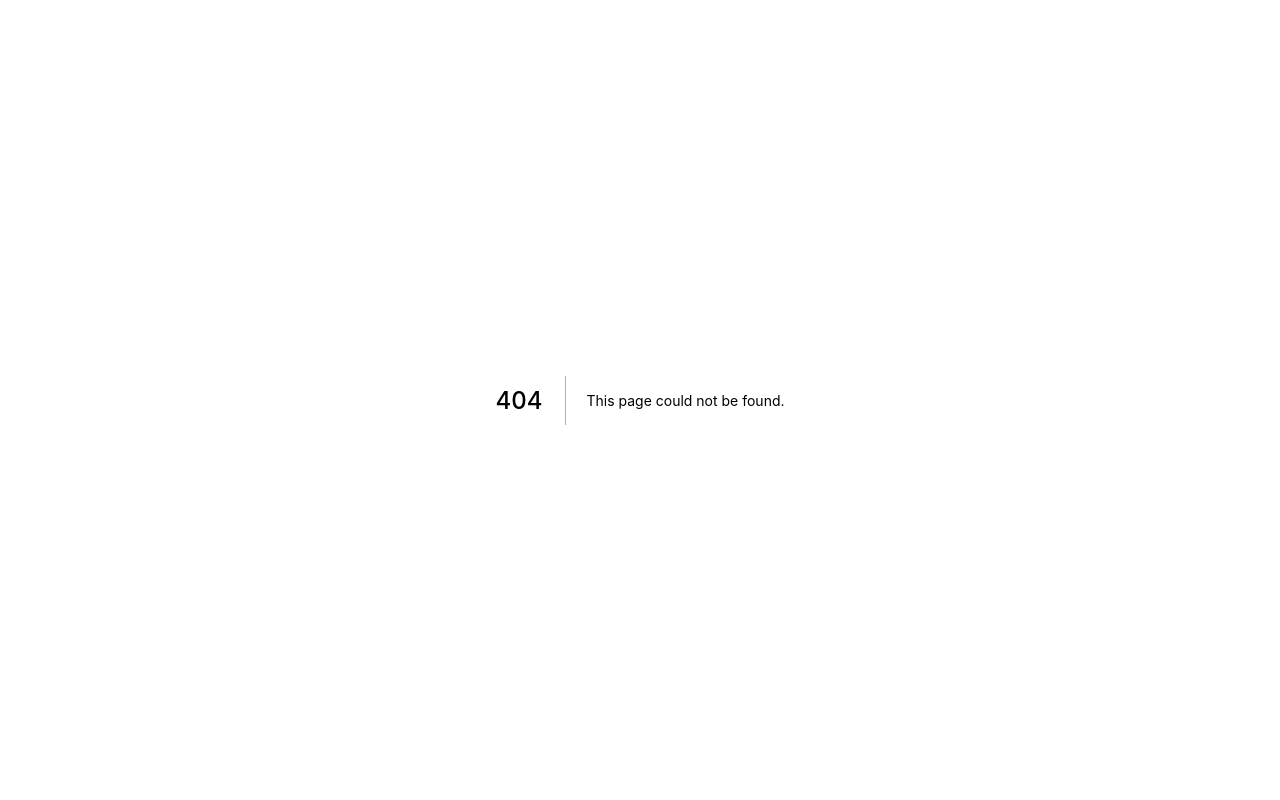
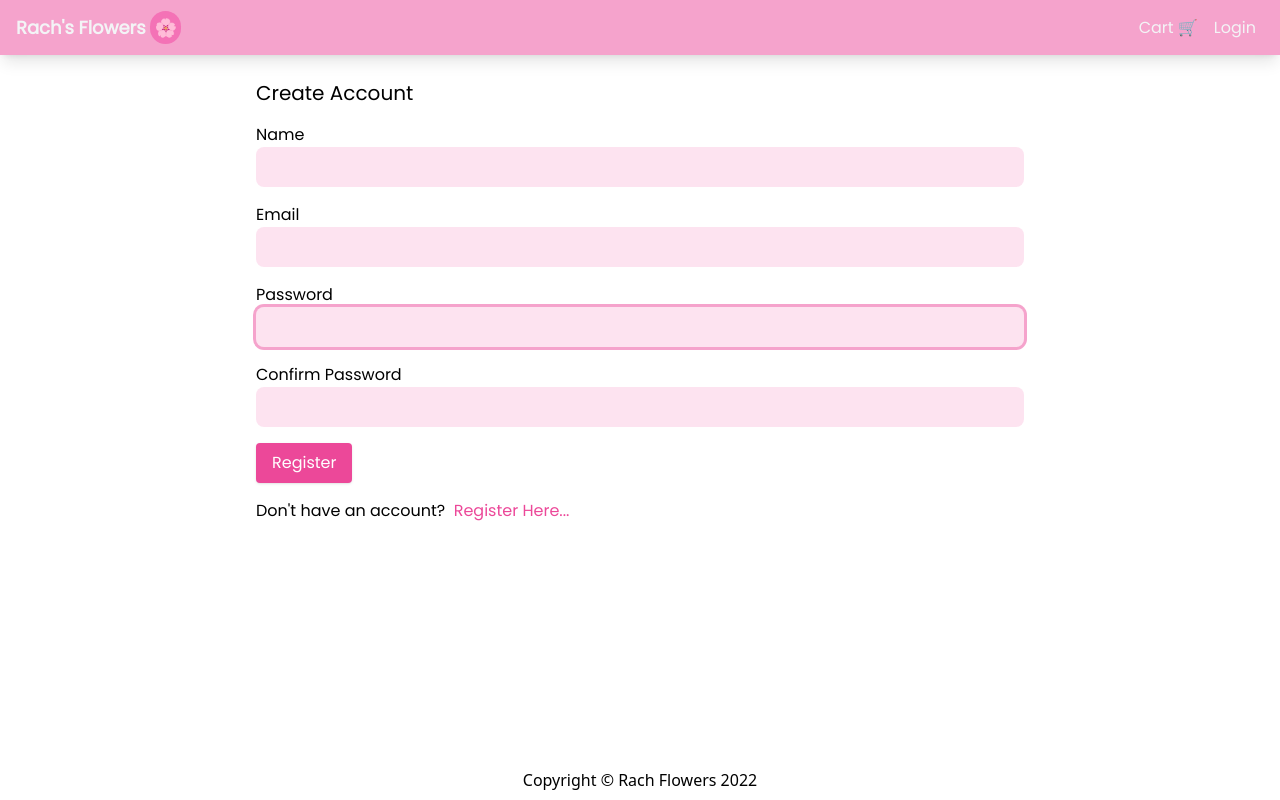
Before and after one commit to joshnev/rach-flowers-website, a Next.js app: page /register in a window 1280 px wide. Before the commit this address had no page. Built offline with nearby package versions, Linux system fonts and the light colour scheme; no server answers.

Commit message:
register screen no api yet

```diff
--- a/components/Layout.js
+++ b/components/Layout.js
@@ -77,7 +77,7 @@
         </header>
         <main className="container m-auto mt-6 px-3">{children}</main>
         <footer className="flex h-[40px] justify-center items-center shadown-inner">
-          Copyright © JN 2022
+          Copyright © Rach Flowers 2022
         </footer>
       </div>
     </>
--- a/package.json
+++ b/package.json
@@ -15,12 +15,13 @@
     "js-cookie": "^3.0.1",
     "js-cookies": "^1.0.4",
     "mongoose": "^6.7.0",
-    "next": "12.3.1",
+    "next": "^12.3.2",
     "next-auth": "^4.15.0",
     "react": "18.2.0",
     "react-dom": "18.2.0",
     "react-hook-form": "^7.38.0",
-    "react-toastify": "^9.0.8"
+    "react-toastify": "^9.0.8",
+    "stripe": "^10.16.0"
   },
   "devDependencies": {
     "@types/react": "^18.0.21",
--- a/pages/cart.js
+++ b/pages/cart.js
@@ -27,6 +27,7 @@
     dispatch({ type: 'CART_ADD_ITEM', payload: { ...item, quantity } });
     toast.success('Items updated!');
   };
+
   return (
     <Layout title="Shopping Cart">
       <h1 className="mb-4 text-xl font-primary font-bold">Shopping Cart</h1>
--- a/pages/login.js
+++ b/pages/login.js
@@ -95,10 +95,10 @@
         </div>
         <div className="mb-4">
           <span className="mr-3 font-semibold">Need an account?</span>
-          <Link href="register">
-            <a className="text-blue-700 hover:text-blue-800">
+          <Link href={`/register?redirect=${redirect || '/'}`}>
+            <span className="text-pink-500 cursor-pointer hover:text-pink-600">
               Register here...
-            </a>
+            </span>
           </Link>
         </div>
       </form>
--- /dev/null
+++ b/pages/register.js
@@ -0,0 +1,146 @@
+import Link from 'next/link';
+import React, { useEffect } from 'react';
+import Layout from '../components/Layout';
+import { signIn, useSession } from 'next-auth/react';
+import { useForm } from 'react-hook-form';
+import { getError } from '../utils/error';
+import { toast } from 'react-toastify';
+import { useRouter } from 'next/router';
+import axios from 'axios';
+
+export default function LoginScreen() {
+  const { data: session } = useSession();
+
+  const router = useRouter();
+  const { redirect } = router.query;
+
+  useEffect(() => {
+    if (session?.user) {
+      router.push(redirect || '/');
+    }
+  }, [router, session, redirect]);
+
+  const {
+    handleSubmit,
+    register,
+    getValues,
+    formState: { errors },
+  } = useForm();
+  // create new user backend
+  const submitHandler = async ({ name, email, password }) => {
+    try {
+      await axios.post('/api/auth/signup', {
+        name,
+        email,
+        password,
+      });
+
+      const result = await signIn('credentials', {
+        redirect: false,
+        email,
+        password,
+      });
+      if (result.error) {
+        toast.error(result.error);
+      }
+    } catch (err) {
+      toast.error(getError(err));
+    }
+  };
+  return (
+    <Layout title="Create Account">
+      <form
+        className="mx-auto max-w-screen-md font-primary"
+        onSubmit={handleSubmit(submitHandler)}
+      >
+        <h1 className="mb-4 text-xl">Create Account</h1>
+        <div className="mb-4">
+          <label htmlFor="name">Name</label>
+          <input
+            type="text"
+            className="w-full  bg-pink-400/20 rounded-[8px] outline-none ring-pink-500/50 focus:ring p-2"
+            id="name"
+            autoFocus
+            {...register('name', {
+              required: 'Please enter name',
+            })}
+          />
+          {errors.name && (
+            <div className="text-red-500">{errors.name.message}</div>
+          )}
+        </div>
+
+        <div className="mb-4">
+          <label htmlFor="email">Email</label>
+          <input
+            type="email"
+            {...register('email', {
+              required: 'Please enter email',
+              pattern: {
+                value: /^[a-zA-Z0-9_.+-]+@[a-zA-Z0-9-]+.[a-zA-Z0-9-.]+$/i,
+                message: 'Please enter valid email',
+              },
+            })}
+            className="w-full  bg-pink-400/20 rounded-[8px] outline-none ring-pink-500/50 focus:ring p-2"
+            id="email"
+          ></input>
+          {errors.email && (
+            <div className="text-red-500">{errors.email.message}</div>
+          )}
+        </div>
+
+        <div className="mb-4">
+          <label htmlFor="password">Password</label>
+          <input
+            type="password"
+            {...register('password', {
+              required: 'Please enter a password',
+              minLength: { value: 6, message: 'password is more 5 charcs' },
+            })}
+            className="w-full  bg-pink-400/20 rounded-[8px] outline-none ring-pink-500/50 focus:ring p-2"
+            id="password"
+            autoFocus
+          ></input>
+          {errors.password && (
+            <div className="text-red-500">{errors.password.message}</div>
+          )}
+        </div>
+
+        <div className="mb-4">
+          <label htmlFor="confirmPassword">Confirm Password</label>
+          <input
+            className="w-full  bg-pink-400/20 rounded-[8px] outline-none ring-pink-500/50 focus:ring p-2"
+            type="password"
+            id="confirmPassword"
+            {...register('confirmPassword', {
+              required: 'Please confirm your password',
+              validate: (value) => value === getValues('password'),
+              minLength: {
+                value: 6,
+                message: 'confirm password is more than 5 characters',
+              },
+            })}
+          />
+          {errors.confirmPassword && (
+            <div className="text-red-500">{errors.confirmPassword.message}</div>
+          )}
+          {errors.confirmPassword &&
+            errors.confirmPassword.type === 'validate' && (
+              <div className="text-red-500">Passwords do not much</div>
+            )}
+        </div>
+        <div className="mb-4 ">
+          <button className="primary-button">Register</button>
+        </div>
+        <div className="mb-4">
+          Don&apos;t have an account? &nbsp;
+          <Link href={`/register?redirect=${redirect || '/'}`}>
+            <span className="text-pink-500 hover:text-pink-600 curo">
+              Register Here...
+            </span>
+          </Link>
+        </div>
+      </form>
+    </Layout>
+  );
+}
```
Also changed, not shown: pages/order/[id].js (+9 -0 lines), 2 other files (tests, documents, lock files or other folders).
